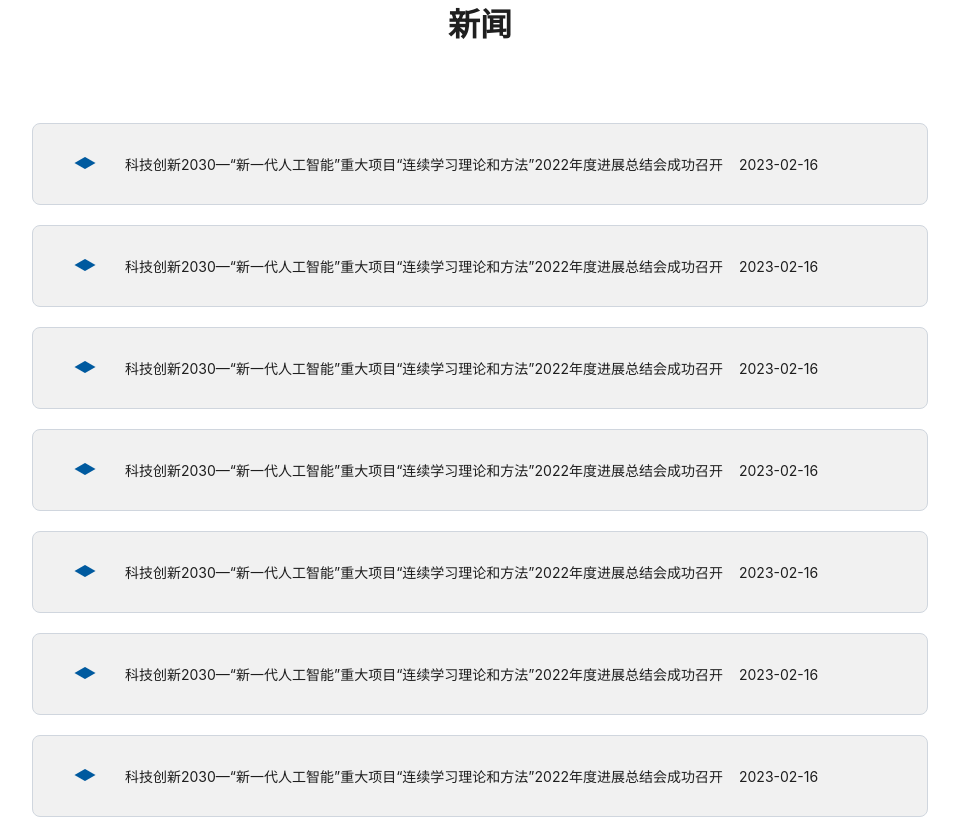
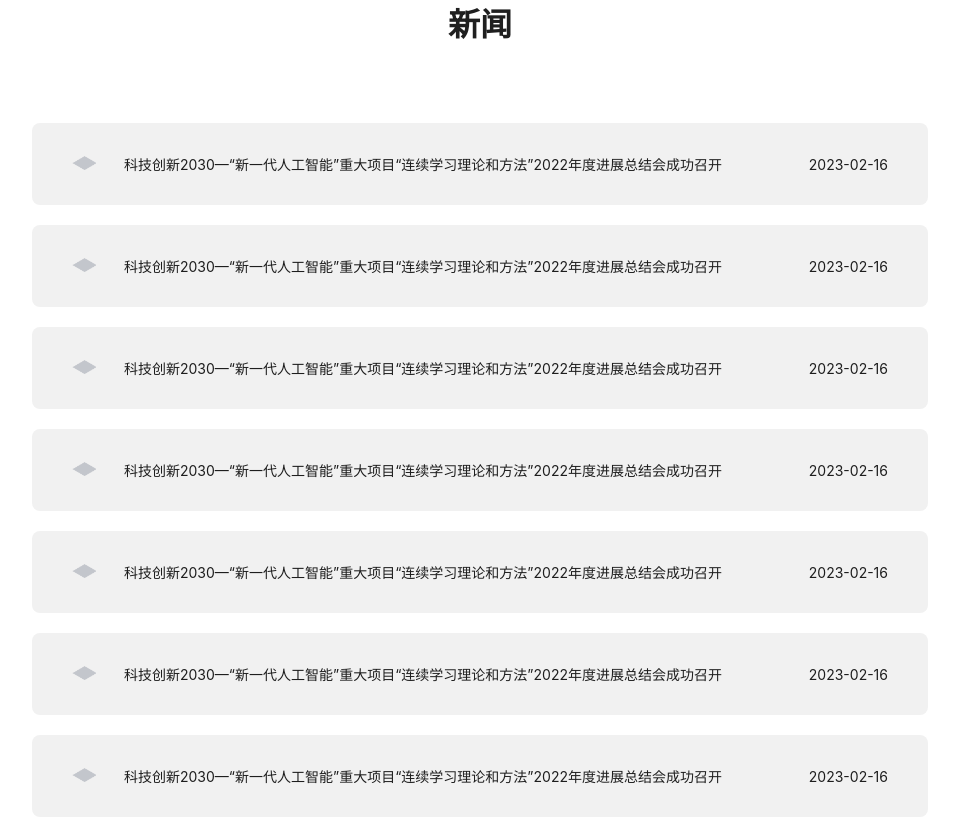
Before and after one commit to ccnulx98/ccnu-lab.github.io, a React (Vite) app: page / in a window 1280 px wide. Shown: the part 2440-3259 px from the top of the page, without its empty margins (160-1119 px from the left). Built offline with nearby package versions, Linux system fonts and the light colour scheme.

Commit message:
modify TrendListItem

```diff
--- a/src/pages/web/Home/Home.tsx
+++ b/src/pages/web/Home/Home.tsx
@@ -113,8 +113,8 @@ export default function Home() {
               }}
             />
             <div>{item.title}</div>
-            <div style={{marginRight: '40px'}}>{dayjs(item.createTime).format('YYYY-MM-DD')}</div>
           </Space>
+          <div style={{marginRight: '40px'}}>{dayjs(item.createTime).format('YYYY-MM-DD')}</div>
         </TrendListItem>
       ))}
       <img
--- a/src/pages/web/Home/styles.ts
+++ b/src/pages/web/Home/styles.ts
@@ -14,6 +14,11 @@ const ImageWrap = styled.div`
   display: flex;
   align-items: center;
   background-size: cover;
+  opacity: 1;
+  .flash {
+    transition-duration: 500ms;
+    transition-property: margin-right;
+  }
 `;
 
 const TitleWrap = styled.div`
@@ -108,13 +113,16 @@ const TrendListItem = styled.div`
   justify-content: space-between;
   align-items: center;
   background: #f1f1f1;
-  border: 1px solid #d0d6de;
   border-radius: 8px;
   height: 82px;
   position: relative;
   &:hover {
     background: #f1f1f1;
     border: 1px solid #2e6cfd;
+  }
+  ::selection {
+    background: #ecf5ff;
+    color: #005a9f;
   }
   margin: 20px 15%;
   padding: 0px;
@@ -128,7 +136,6 @@ const EllipsisBox = styled.span`
   /* text-overflow: ellipsis; */
   word-break: break-all;
 `;
-
 export {
   HomeWrap,
   ImageWrap,
```
Also changed, not shown: src/assets/images/trend_icon.png, src/assets/images/trend_icon_selected.png (added).
